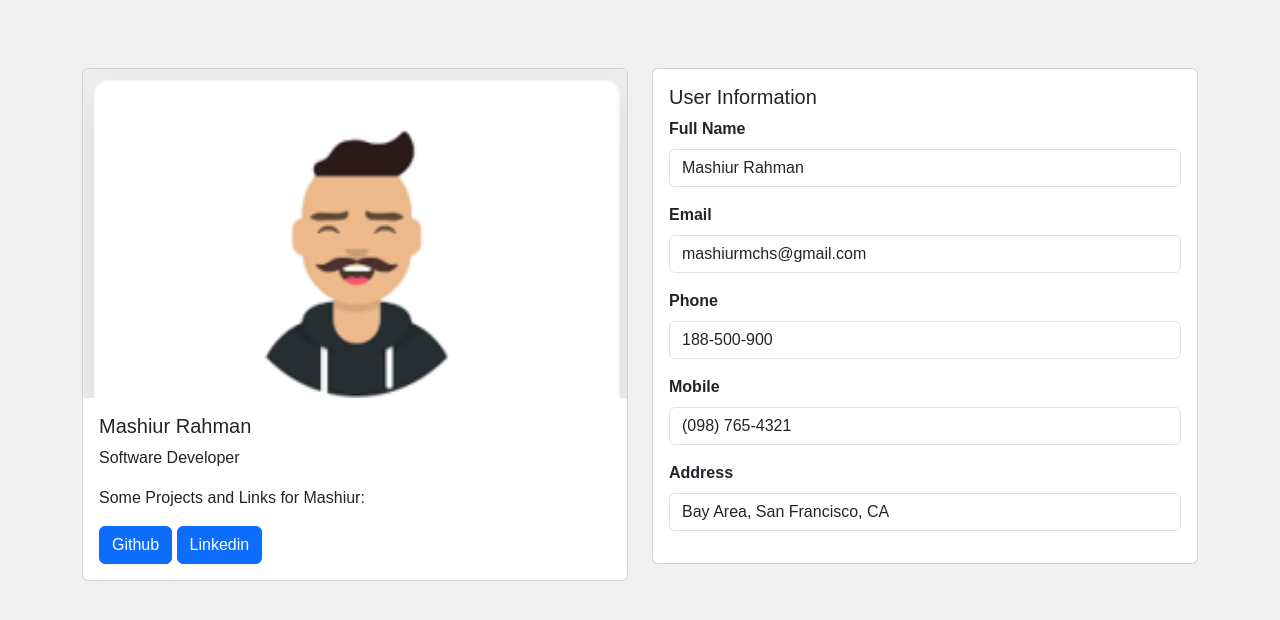
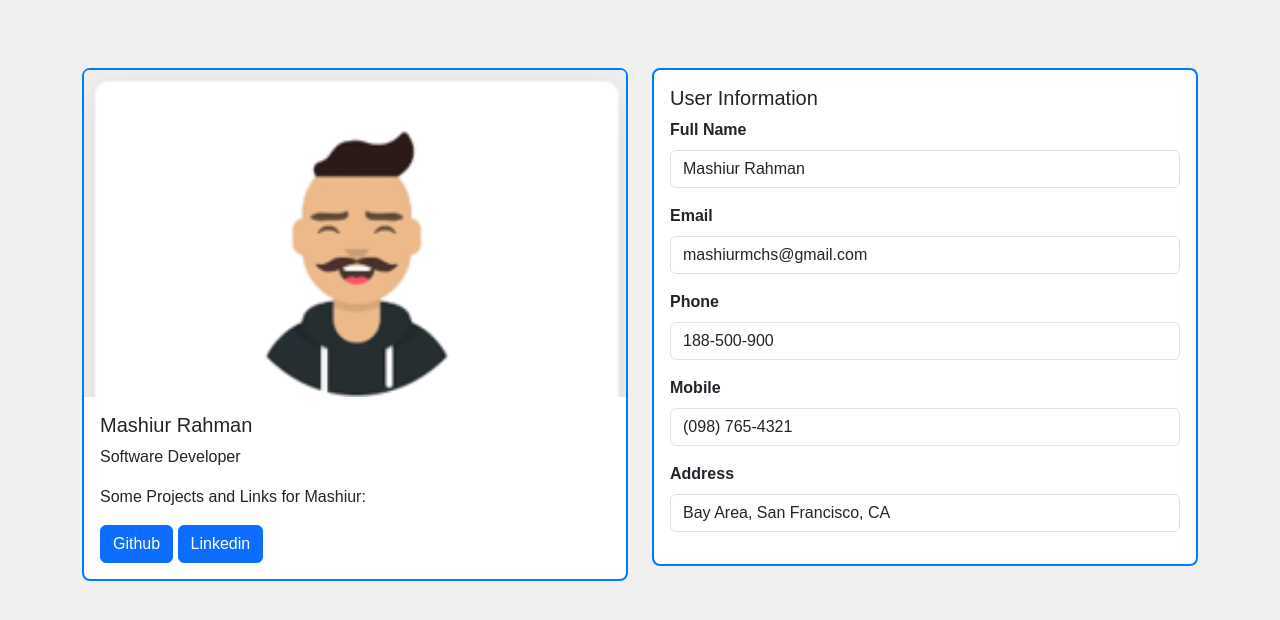
Before and after one commit to AppleCoder20-source/Bootstrap-Website, a plain HTML site: page Bootstrap/users.html in a window 1280 px wide. Drawn offline with nearby package versions, Linux system fonts and the light colour scheme.

Commit message:
Updated cards

```diff
--- a/Bootstrap/styles.css
+++ b/Bootstrap/styles.css
@@ -52,3 +52,10 @@ tfoot td {
 .delete-button {
     background-color: #f44336;
 }
+.card {
+    background-color: #ffffff;
+    border-radius: 8px;
+    border: 2px solid #007bff;
+    margin: auto;
+
+}
--- a/Bootstrap/users.html
+++ b/Bootstrap/users.html
@@ -14,12 +14,12 @@
         <div class="row">
             <!-- Original Card -->
             <div class="col-md-6 mb-4">
-                <div class="card" style="width: 100%;">
+                <div class="card">
                     <img class="card-img-top" src="img/Screenshot 2024-09-22 214917.png" alt="Card image cap">
                     <div class="card-body">
                         <h5 class="card-title">Mashiur Rahman</h5>
-                        <p class="card-text">Software Developer </p>
-                        <p class="card-text">Some Projects and Links for Mashiur: </p>
+                        <p class="card-text">Software Developer</p>
+                        <p class="card-text">Some Projects and Links for Mashiur:</p>
                         <a href="https://github.com/AppleCoder20-source?tab=repositories" class="btn btn-primary">Github</a>
                         <a href="https://www.linkedin.com/in//" class="btn btn-primary">Linkedin</a>
                     </div>
@@ -28,12 +28,12 @@
 
             <!-- User Information Card -->
             <div class="col-md-6">
-                <div class="card" style="width: 100%;">
+                <div class="card">
                     <div class="card-body">
                         <h5 class="card-title">User Information</h5>
                         <div class="mb-3">
                             <label class="form-label"><strong>Full Name</strong></label>
-                            <p class="form-control"> Mashiur Rahman</p>
+                            <p class="form-control">Mashiur Rahman</p>
                         </div>
                         <div class="mb-3">
                             <label class="form-label"><strong>Email</strong></label>
```
